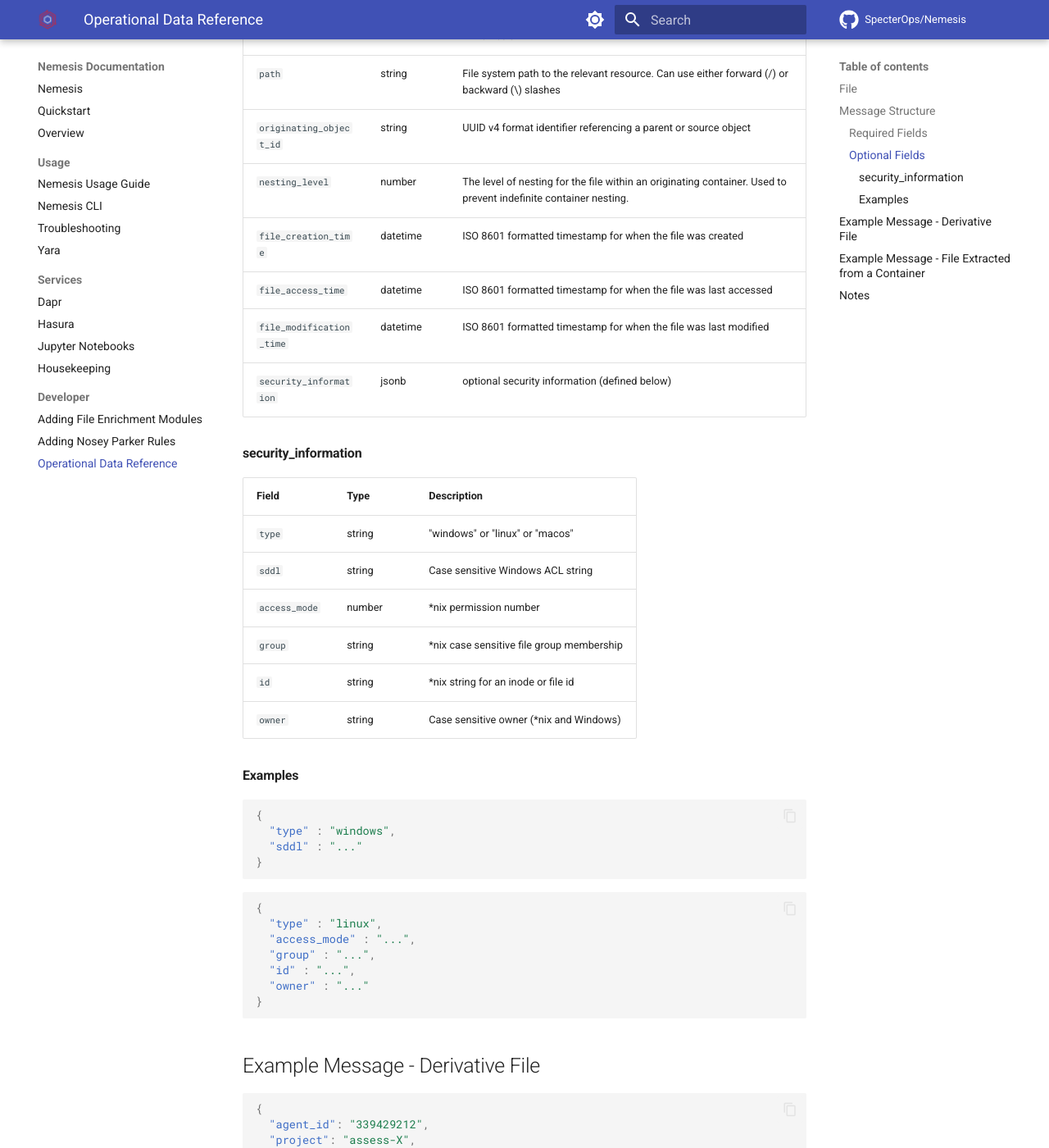
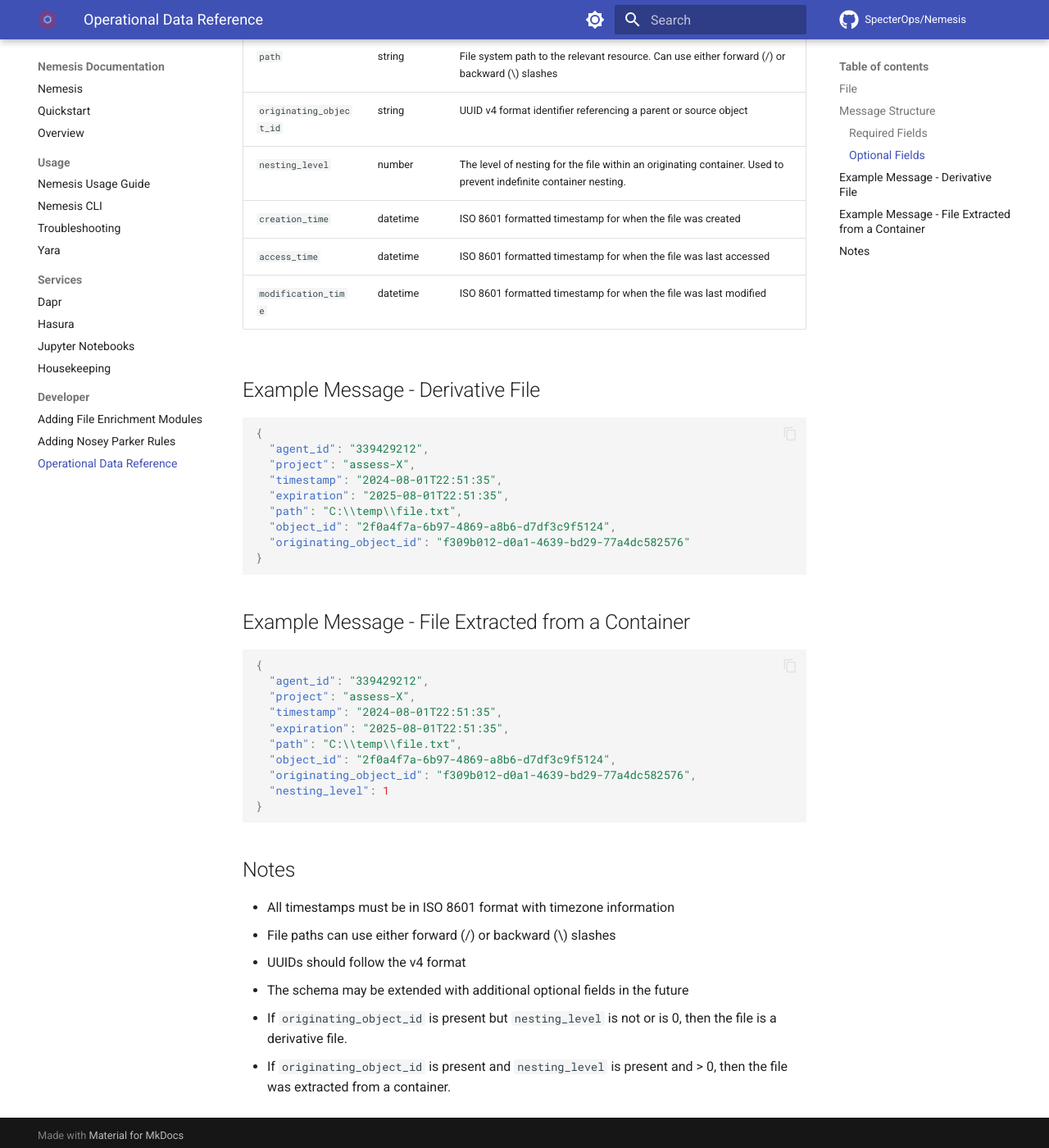
Before and after one commit to SpecterOps/Nemesis, an MkDocs documentation site: the page built from docs/odr.md, in a window 1280 px wide and 1400 px high, scrolled down 897 px. Shown: the whole window at 82% size. Built offline with MkDocs 1.6.1 and Material for MkDocs 9.7.7, drawn with Linux system fonts in a browser that asks for light colours; comment, search, counter and statistics services are not loaded; some of the changed text lies outside the part shown.

Commit message:
ODR documentation fix
-ODR documentation fix

````diff
--- a/docs/odr.md
+++ b/docs/odr.md
@@ -9,54 +9,25 @@
 
 ### Required Fields
 
-| Field       | Type   | Description                                      |
-| ----------- | ------ | ------------------------------------------------ |
-| `object_id` | string | UUID v4 format identifier for the current object |
+| Field        | Type     | Description                                                                    |
+| ------------ | -------- | ------------------------------------------------------------------------------ |
+| `object_id`  | string   | UUID v4 format identifier for the current object                               |
+| `agent_id`   | string   | Identifier for the processing agent                                            |
+| `project`    | string   | Project identifier                                                             |
+| `timestamp`  | datetime | ISO 8601 formatted timestamp indicating when the file was downloaded           |
+| `expiration` | string   | ISO 8601 formatted timestamp indicating when the data should expire in Nemesis |
 
 ### Optional Fields
 
-| Field                    | Type     | Description                                                                                                      |
-| ------------------------ | -------- | ---------------------------------------------------------------------------------------------------------------- |
-| `agent_id`               | string   | Unique identifier for the processing agent                                                                       |
-| `project`                | string   | Project identifier                                                                                               |
-| `timestamp`              | datetime | ISO 8601 formatted timestamp indicating when the file was downloaded                                             |
-| `expiration`             | string   | ISO 8601 formatted timestamp indicating when the data should expire in Nemesis                                   |
-| `path`                   | string   | File system path to the relevant resource. Can use either forward (/) or backward (\\) slashes                   |
-| `originating_object_id`  | string   | UUID v4 format identifier referencing a parent or source object                                                  |
-| `nesting_level`          | number   | The level of nesting for the file within an originating container. Used to prevent indefinite container nesting. |
-| `file_creation_time`     | datetime | ISO 8601 formatted timestamp for when the file was created                                                       |
-| `file_access_time`       | datetime | ISO 8601 formatted timestamp for when the file was last accessed                                                 |
-| `file_modification_time` | datetime | ISO 8601 formatted timestamp for when the file was last modified                                                 |
-| `security_information`   | jsonb    | optional security information (defined below)                                                                    |
+| Field                   | Type     | Description                                                                                                      |
+| ----------------------- | -------- | ---------------------------------------------------------------------------------------------------------------- |
+| `path`                  | string   | File system path to the relevant resource. Can use either forward (/) or backward (\\) slashes                   |
+| `originating_object_id` | string   | UUID v4 format identifier referencing a parent or source object                                                  |
+| `nesting_level`         | number   | The level of nesting for the file within an originating container. Used to prevent indefinite container nesting. |
+| `creation_time`         | datetime | ISO 8601 formatted timestamp for when the file was created                                                       |
+| `access_time`           | datetime | ISO 8601 formatted timestamp for when the file was last accessed                                                 |
+| `modification_time`     | datetime | ISO 8601 formatted timestamp for when the file was last modified                                                 |
 
-#### security_information
-
-| Field         | Type   | Description                               |
-| ------------- | ------ | ----------------------------------------- |
-| `type`        | string | "windows" or "linux" or "macos"           |
-| `sddl`        | string | Case sensitive Windows ACL string         |
-| `access_mode` | number | *nix permission number                    |
-| `group`       | string | *nix case sensitive file group membership |
-| `id`          | string | *nix string for an inode or file id       |
-| `owner`       | string | Case sensitive owner (*nix and Windows)   |
-
-#### Examples
-
-```json
-{
-  "type" : "windows",
-  "sddl" : "..."
-}
-```
-```json
-{
-  "type" : "linux",
-  "access_mode" : "...",
-  "group" : "...",
-  "id" : "...",
-  "owner" : "..."
-}
-```
 
 ## Example Message - Derivative File
 ```json
````
Also changed, not shown: 1 other file.
